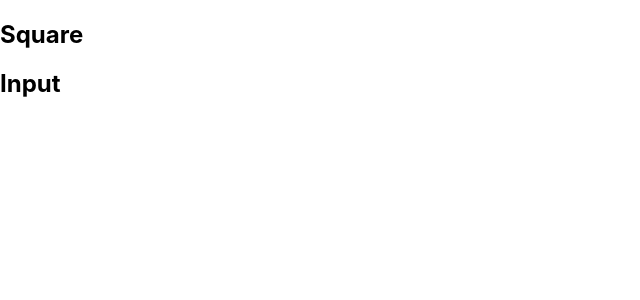
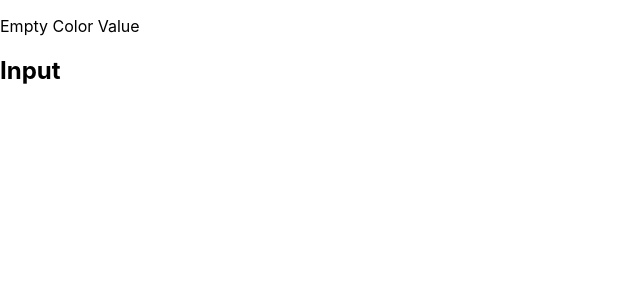
Before and after one commit to emrizki/color-name-detection, a React (Create React App) app: page / in a window 1280 px wide. Shown: the top 300 px of the page, without its empty margins (0-640 px from the left). Built offline with nearby package versions, Linux system fonts and the light colour scheme.

Commit message:
made props colorValue in Square component

```diff
--- a/src/Square.js
+++ b/src/Square.js
@@ -1,9 +1,13 @@
-const Square = () => {
+const Square = ({ colorValue }) => {
   return (
-    <div>
-      <h2>Square</h2>
-    </div>
+    <section className="square" style={{ backgroundColor: colorValue }}>
+      <p>{colorValue ? colorValue : 'Empty value'}</p>
+    </section>
   );
 };
 
+Square.defaultProps = {
+  colorValue: 'Empty Color Value',
+};
+
 export default Square;
```
